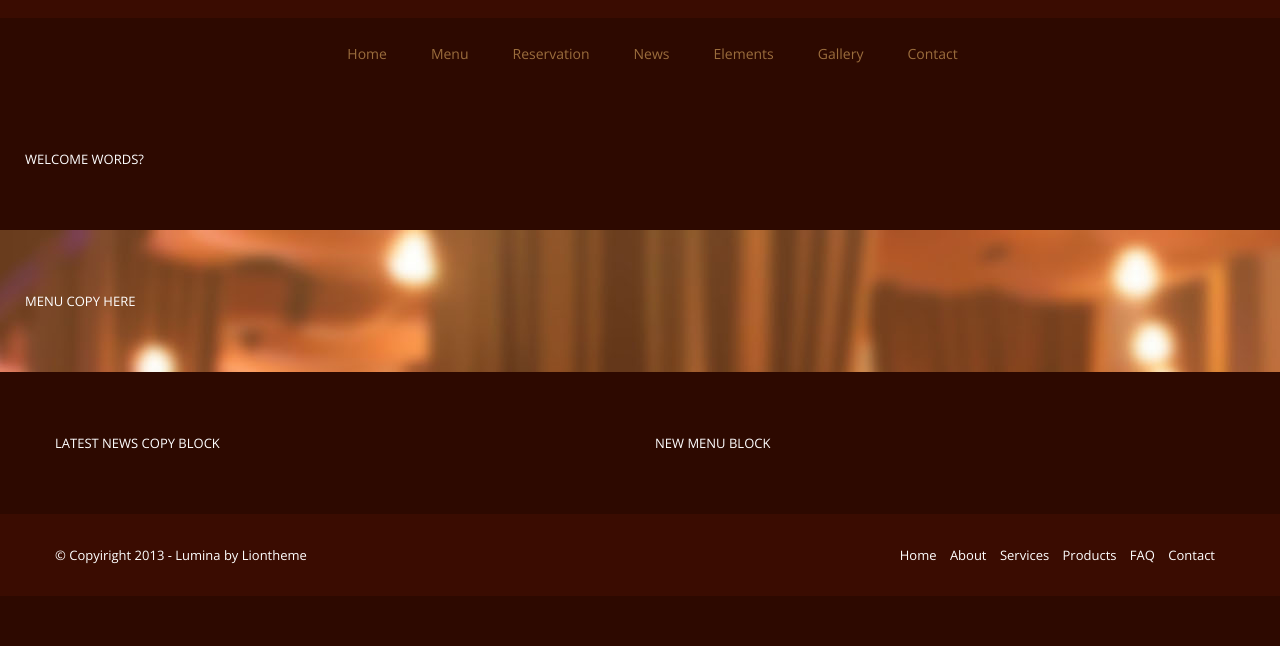
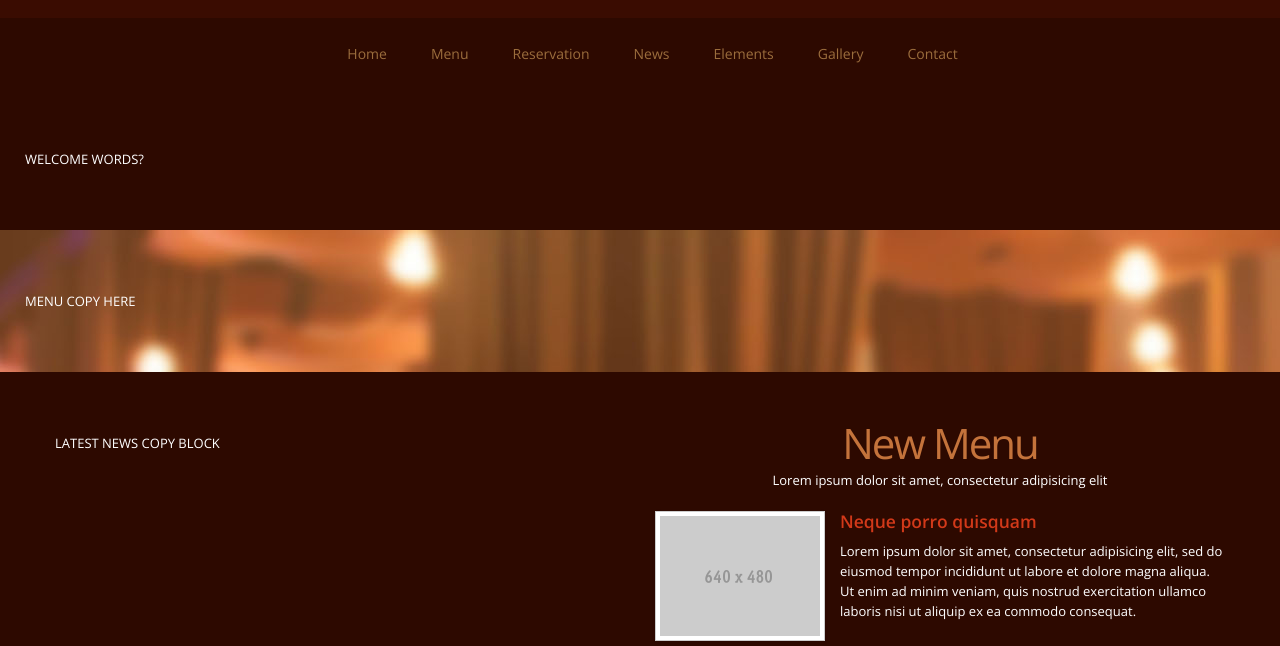
Before and after one commit to phileverson/pm-show-test-site, a plain HTML site: page index.html in a window 1280 px wide. Shown: the part 154-800 px from the top of the page. Drawn offline with nearby package versions, Linux system fonts and the light colour scheme; a script that the page names is missing.

Commit message:
Added menu block to homepage. #DevDone

```diff
--- a/index.html
+++ b/index.html
@@ -236,8 +236,7 @@
 
 
                 <div class="span6">
-                    NEW MENU BLOCK
-                    <!-- <div class="text-title">
+                    <div class="text-title">
                         <h2>New Menu</h2>
                         <div>Lorem ipsum dolor sit amet, consectetur adipisicing elit</div>
                     </div>
@@ -260,7 +259,7 @@
                                 Lorem ipsum dolor sit amet, consectetur adipisicing elit, sed do eiusmod tempor incididunt ut labore et dolore magna aliqua. Ut enim ad minim veniam, quis nostrud exercitation ullamco laboris nisi ut aliquip ex ea commodo consequat.
                             </div>
                         </li>
-                    </ul> -->
+                    </ul>
                 </div>
             </div>
 
```
